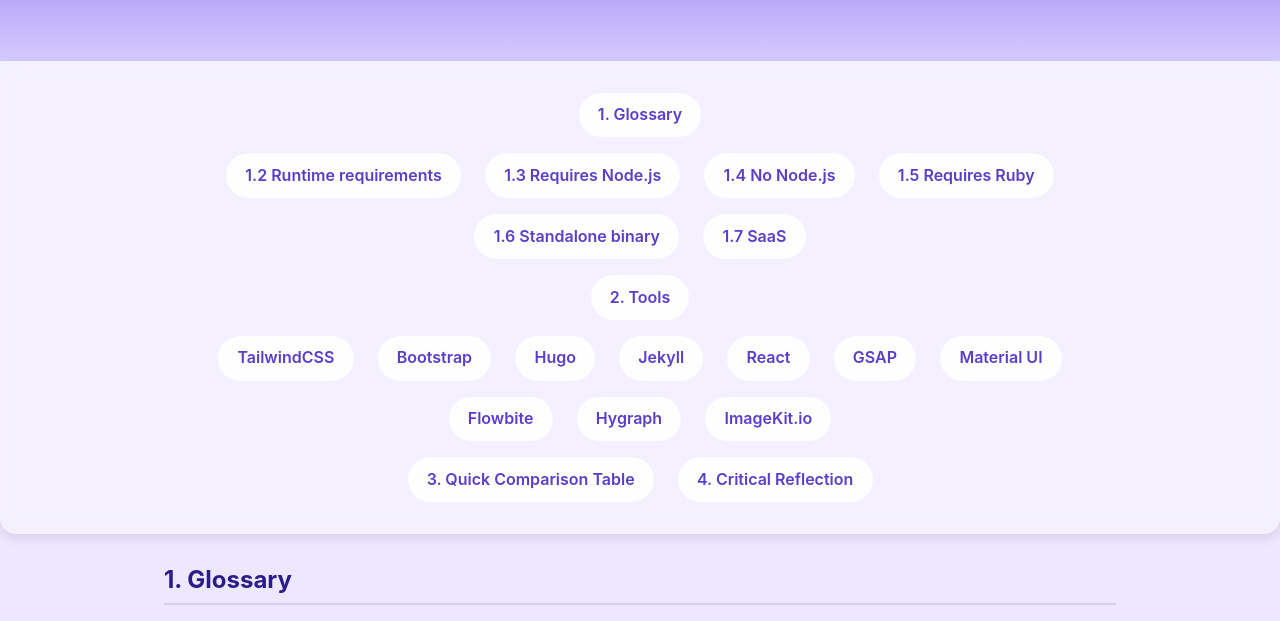
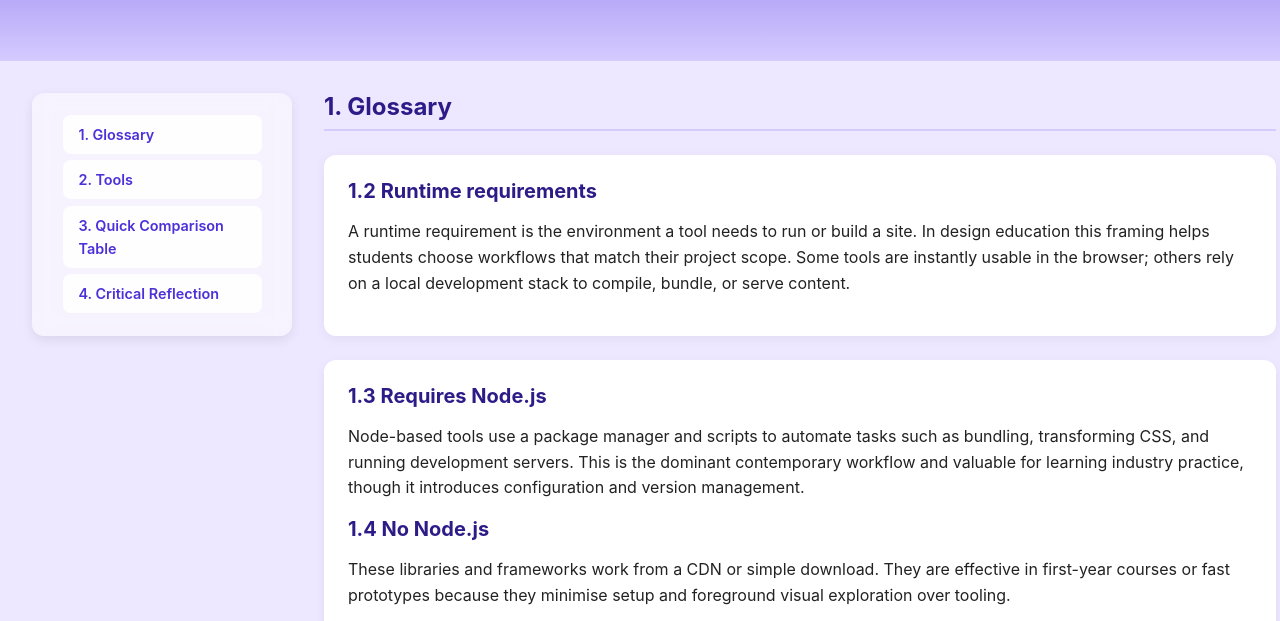
Before and after one commit to Sofys-foxys/web-style-sofia-udit, a website: page student-project/resources/index.html in a window 1280 px wide. Shown: the part 121-742 px from the top of the page. Drawn offline with Linux system fonts and the light colour scheme.

Commit message:
solución problema navbar

```diff
--- a/student-project/assets/css/resources.css
+++ b/student-project/assets/css/resources.css
@@ -32,12 +32,16 @@
     background: rgba(255, 255, 255, 0.4);
   }
 
+  /* ---------- Compact Nested Navigation ---------- */
   .resources-nav {
-    background: rgba(255, 255, 255, 0.4);
+    background: rgba(255, 255, 255, 0.5);
     backdrop-filter: blur(10px);
     border-radius: 0 0 16px 16px;
-    box-shadow: 0 4px 12px rgba(0, 0, 0, 0.1);
-    padding: 1rem;
+    box-shadow: 0 4px 12px rgba(0, 0, 0, 0.08);
+    padding: 1rem 0;
+    max-width: 300px;
+    margin: 1.5rem auto;
+    text-align: left;
     display: none;
     transition: all 0.3s ease;
   }
@@ -50,27 +54,49 @@
     list-style: none;
     padding: 0;
     margin: 0;
-    text-align: center;
+  }
+
+  .resources-nav li {
+    margin: 0.4rem 0;
   }
 
   .resources-nav a {
-    display: inline-block;
-    margin: 0.5rem 1rem;
-    padding: 0.6rem 1.2rem;
-    color: #5a3ec8;
-    background: rgba(255, 255, 255, 0.9);
-    border-radius: 999px;
+    display: block;
+    padding: 0.5rem 1rem;
+    color: #4c30d8;
     font-weight: 600;
+    background: rgba(255, 255, 255, 0.85);
+    border-radius: 8px;
     text-decoration: none;
-    transition: all 0.3s ease;
+    font-size: 0.9rem;
+    transition: all 0.25s ease;
   }
 
   .resources-nav a:hover {
-    background: #c7b8ff;
-    color: #2d1c88;
+    background: #dcd3ff;
+    color: #2b1d8a;
   }
 
-  /* Keep nav open on large screens */
+  /* Submenú (nivel 2) */
+  .nav-level-2 {
+    margin-left: 1rem;
+    border-left: 2px solid rgba(120, 90, 230, 0.25);
+    padding-left: 0.75rem;
+    display: none;
+  }
+
+  /* Mostrar submenú al pasar el ratón */
+  .resources-nav li:hover > .nav-level-2 {
+    display: block;
+    animation: fadeIn 0.3s ease;
+  }
+
+  @keyframes fadeIn {
+    from { opacity: 0; transform: translateY(-4px); }
+    to { opacity: 1; transform: translateY(0); }
+  }
+
+  /* Pantallas grandes: menú lateral fijo */
   @media (min-width: 900px) {
     .nav-toggle {
       display: none;
@@ -78,18 +104,17 @@
 
     .resources-nav {
       display: block;
-      position: static;
-      padding: 1.5rem 0;
+      position: sticky;
+      top: 2rem;
+      float: left;
+      margin: 2rem;
+      border-radius: 12px;
+      max-width: 260px;
+      height: fit-content;
     }
 
-    .resources-nav ul {
-      display: flex;
-      justify-content: center;
-      flex-wrap: wrap;
-    }
-
-    .resources-nav a {
-      margin: 0.5rem 0.75rem;
+    main.container {
+      margin-left: 300px;
     }
   }
 
```
